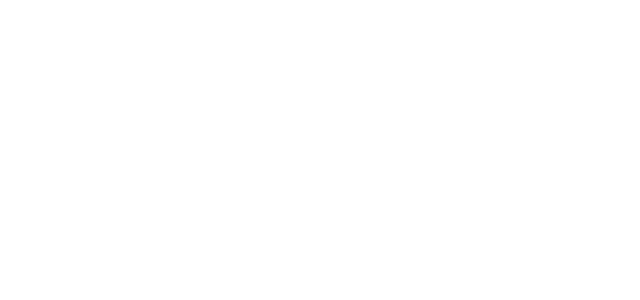
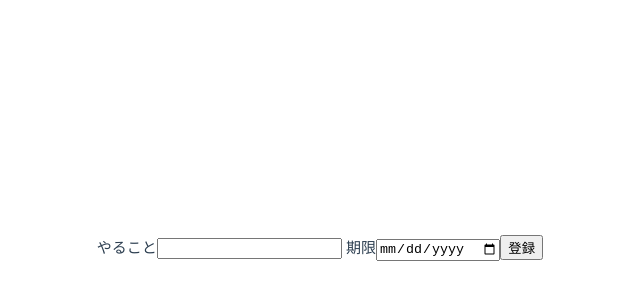
Before and after one commit to sagesaka/Vuejs_training, a Vue app: page / in a window 1280 px wide. Shown: the part 152-452 px from the top of the page, without its empty margins (97-737 px from the left). Built offline with nearby package versions, Linux system fonts and the light colour scheme.

Commit message:
フォーム要素を作成

```diff
--- a/src/components/TodoInput.vue
+++ b/src/components/TodoInput.vue
@@ -1,3 +1,13 @@
 <template>
-
+  <div>
+    <form action="">
+      <label>
+        やること<input type="text" />
+      </label>
+      <label>
+        期限<input type="date" />
+      </label>
+      <input type="submit" value="登録" />
+    </form>
+  </div>
 </template>
```
